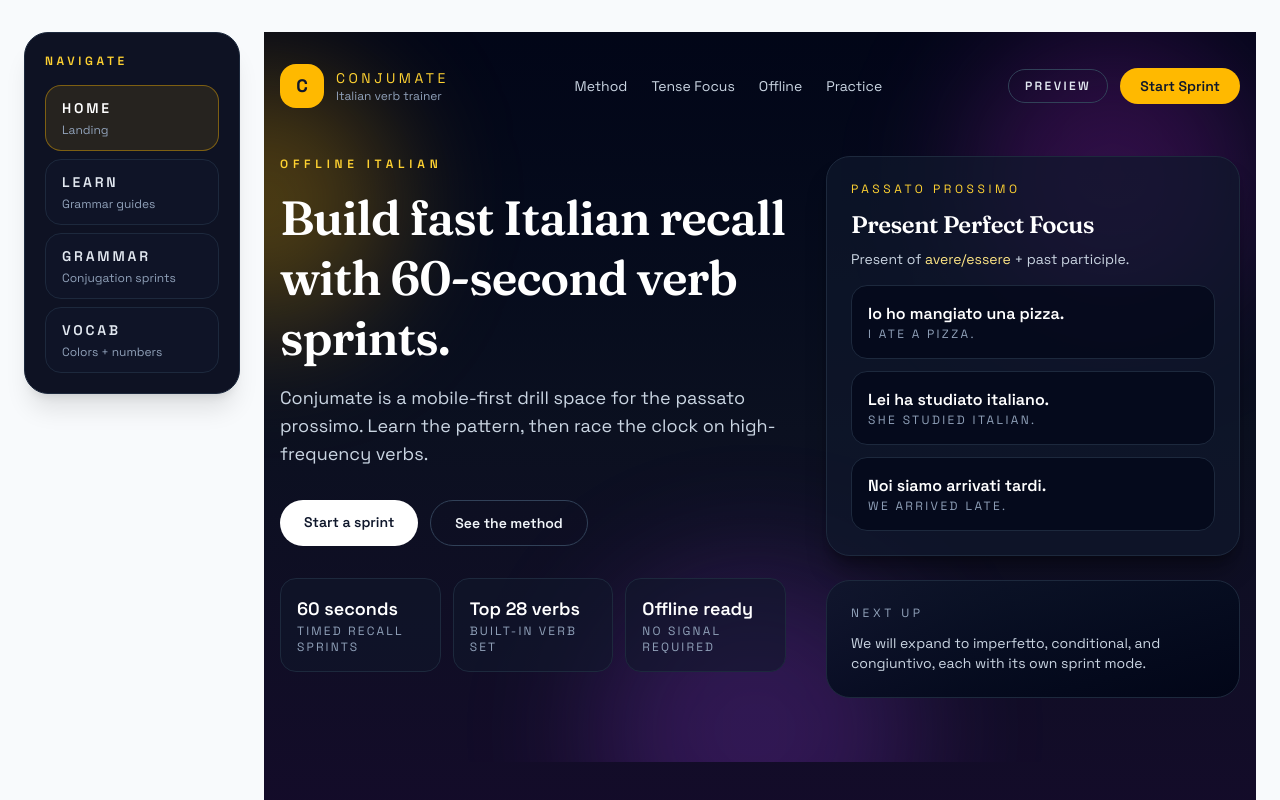
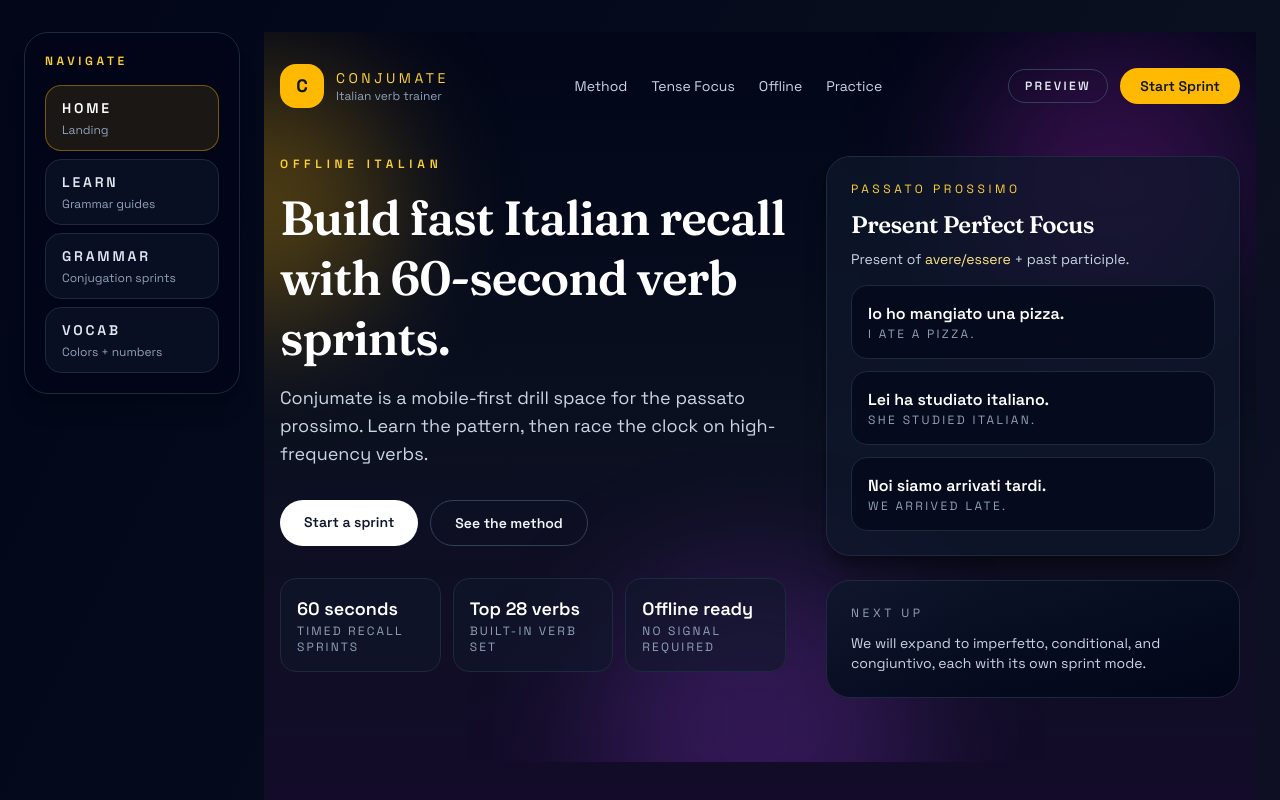
Before and after one commit to harrygalliano/conjumate, a SvelteKit app: page / in a window 1280 px wide. Shown: the top 800 px of the page. Built offline with nearby package versions, Linux system fonts and the light colour scheme.

Commit message:
fixed white background problemo

```diff
--- a/src/routes/+layout.svelte
+++ b/src/routes/+layout.svelte
@@ -43,7 +43,7 @@
 
 <svelte:head><link rel="icon" href={favicon} /></svelte:head>
 
-<div class="min-h-[100svh]">
+<div class="min-h-[100svh] bg-gradient-to-br from-slate-950 via-[#0b1020] to-[#140b2a]">
 	<div class="sticky top-0 z-40 flex items-center justify-between border-b border-slate-900/60 bg-slate-950/90 px-4 py-3 text-slate-100 backdrop-blur lg:hidden">
 		<div class="flex items-center gap-3">
 			<div class="flex h-9 w-9 items-center justify-center rounded-xl bg-amber-400 text-sm font-bold text-slate-900">
```
